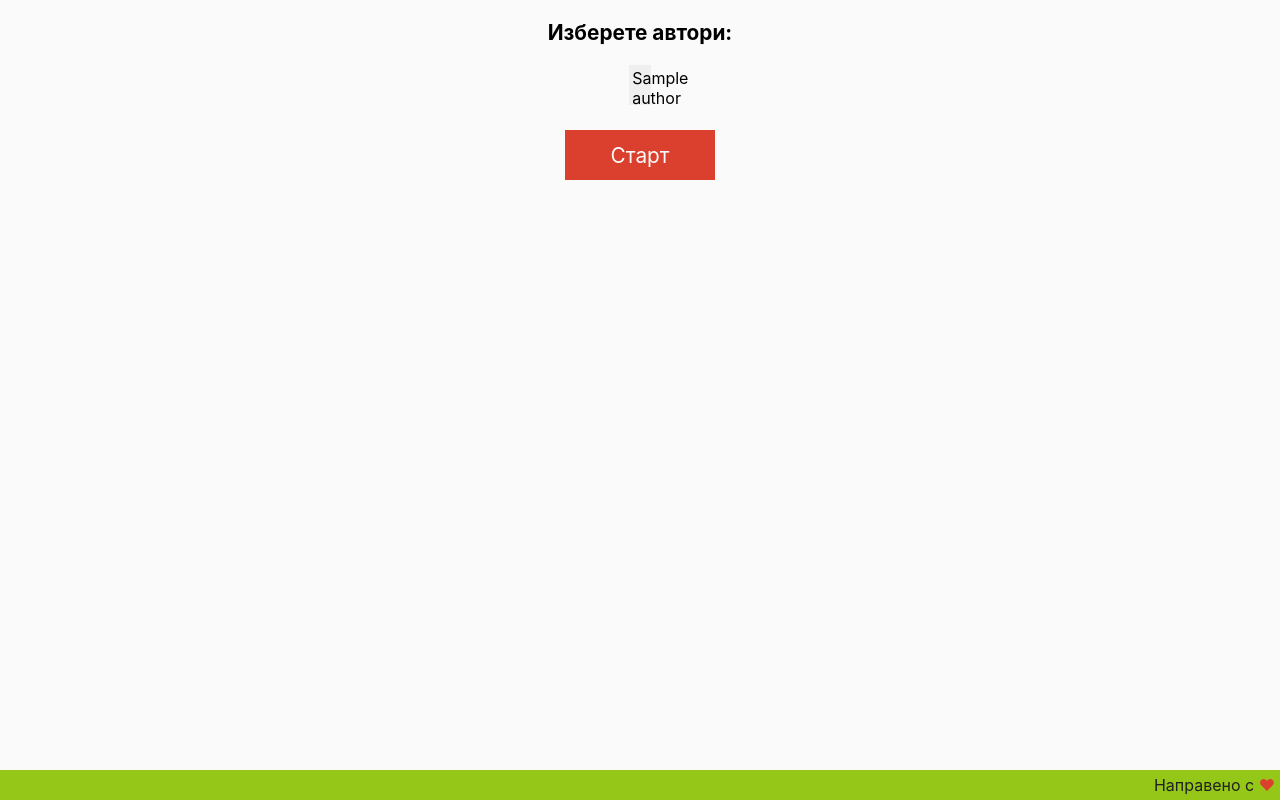
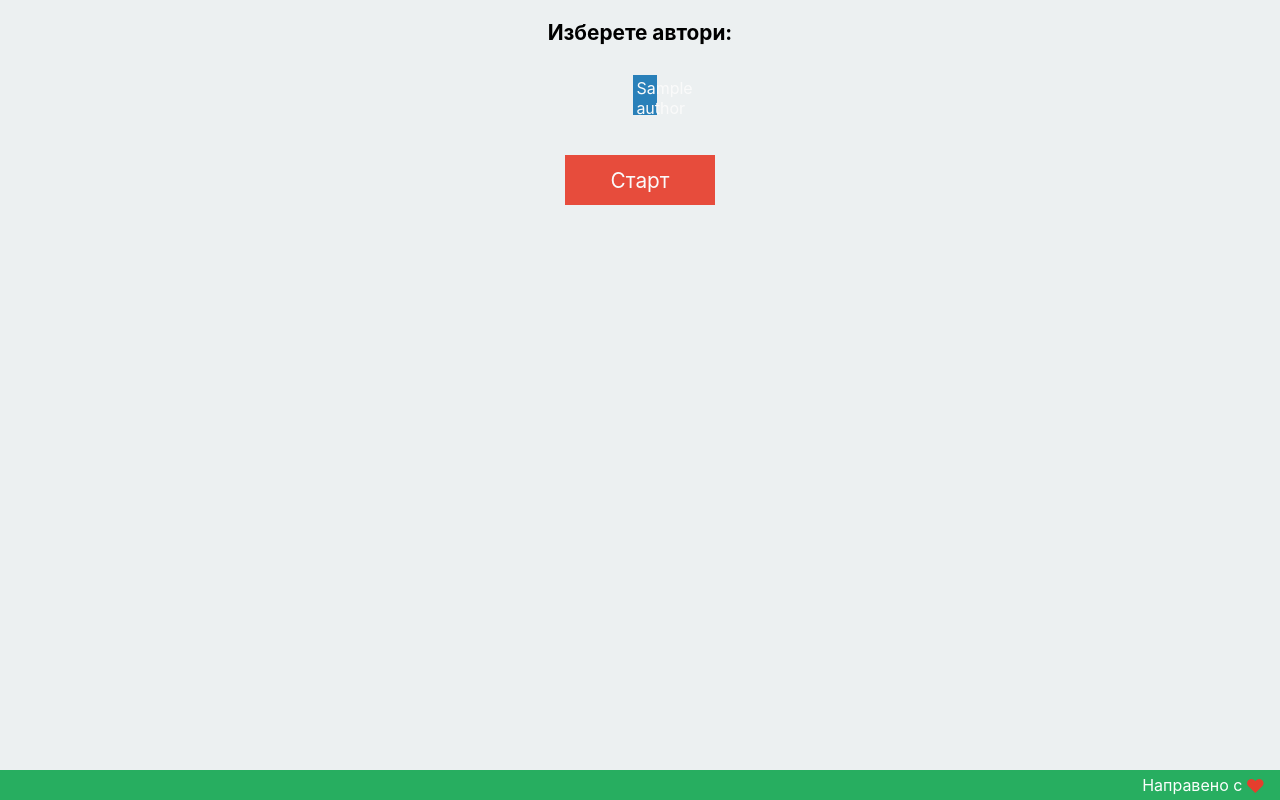
Before and after one commit to bilyanhadzhi/guess-the-work, a Flask app: page / in a window 1280 px wide. Run offline with Flask 2, Linux system fonts and the light colour scheme; a database or web service that is not in the repository returns one stand-in record (values such as "Sample title"); some libraries are stand-ins or nearby versions.

Commit message:
Touch up author selection screen

```diff
--- a/static/css/style.css
+++ b/static/css/style.css
@@ -16,7 +16,17 @@
 body {
     display: flex;
     flex-direction: column;
-    background-color: #FAFAFA;
+    background-color: #ecf0f1;
+    max-width: 100vw;
+}
+
+button {
+    cursor: pointer;
+}
+
+button:focus {
+    outline: none;
+    filter: brightness(120%);
 }
 
 main {
@@ -36,19 +46,51 @@
 
 section.author-list {
     display: flex;
-    margin-top: 10px;
-    margin-bottom: 15px;
+    margin-top: 20px;
+    margin-bottom: 30px;
     flex-wrap: wrap;
     justify-content: center;
 }
 
-section.author-list > button {
+section.author-list-item {
+    width: 100%;
+    display: flex;
+    justify-content: center;
+}
+
+section.author-list-item > button {
     border: none;
     padding: 3px;
-    margin: 5px 0;
     width: 80%;
-    height: 30px;
+    height: 50px;
     font-size: 1rem;
+    cursor: pointer;
+    background-color: #2980b9;
+    color: #fafafa;
+    position: relative;
+    left: 5px;
+    max-width: 300px;
+}
+
+section.author-list-item > div.author-active-status {
+    width: 10px;
+    height: 100%;
+    background-color: #b5eece;
+    z-index: 1;
+    position: relative;
+    right: 5px;
+}
+
+section.author-list-item > button:hover {
+    background-color: #2c8ac7;
+}
+
+section.author-list-item > button:focus {
+    outline: none;
+}
+
+section.author-list-item > button:active {
+    background-color: #3293d2;
 }
 
 button#start-btn {
@@ -56,58 +98,85 @@
     width: 40%;
     border: none;
     font-size: 1.1rem;
-    background-color: #DA402D;
+    background-color: #e74c3c;
     color: #FAFAFA;
 }
 
+button#start-btn:hover {
+    background-color: #e95a4b;
+}
+
 footer {
-    height: 30px;
-    background-color: #95C718;
-    color: #212121;
+    height: 40px;
+    background-color: #27ae60;
+    color: #fbfefc;
     margin-top: auto;
+    padding: 15px;
     display: flex;
     align-items: center;
     flex-direction: row-reverse;
-    padding: 5px;
+}
+
+footer > section {
+    display: flex;
+    align-items: center;
+    flex-direction: row;
 }
 
 #heart {
-    color: #DA402D;
+    color: #e53e2d;
+    font-size: 1.2rem;
+    margin-left: 3px;
+    margin-top: 2px;
 }
 
 @media screen and (min-width: 500px) {
-    section.author-list > button {
-        width: 40%;
+    section.author-list-item {
+        width: 50%;
+    }
+    section.author-list-item > button {
         margin: 10px;
         height: 40px;
+    }
+    section.author-list-item > div.author-active-status {
+        height: 40px;
+        margin-top: 10px;
     }
 }
 
 @media screen and (min-width: 700px) {
-    section.author-list > button {
-        width: 27%;
+    section.author-list-item {
+        width: 33.3%;
     }
-
     button#start-btn {
         width: 150px;
         height: 50px;
         font-size: 1.3rem;
     }
+    footer {
+        height: 30px;
+    }
 }
 
 @media screen and (min-width: 1000px) {
-    section.author-list {
-        padding-left: 4%;
-        padding-right: 4%;
-    }
-
-    section.author-list > button {
-        width: 20%;
+    section.author-list-item {
+        width: 25%;
     }
 }
 
 @media screen and (min-width: 1200px) {
-    section.author-list > button {
-        width: 16%;
+    section.author-list-item {
+        width: 20%;
+    }
+    section.author-list {
+        padding-left: 5%;
+        padding-right: 5%;
     }
 }
+
+@media screen and (min-width: 1600px) {
+    section.author-list {
+        padding-left: 10%;
+        padding-right: 10%;
+    }
+}
--- a/templates/home.html
+++ b/templates/home.html
@@ -17,9 +17,10 @@
             <h3 class="pick-authors-title">Изберете автори:</h3>
             <section class="author-list">
                 {% for author in authors %}
-                    <button>
-                        {{ author[1] }}
-                    </button>
+                <section class="author-list-item">
+                    <button>{{ author[1] }}</button>
+                    <div class="author-active-status"></div>
+                </section>
                 {% endfor %}
             </section>
             <button id="start-btn">Старт</button>
```
